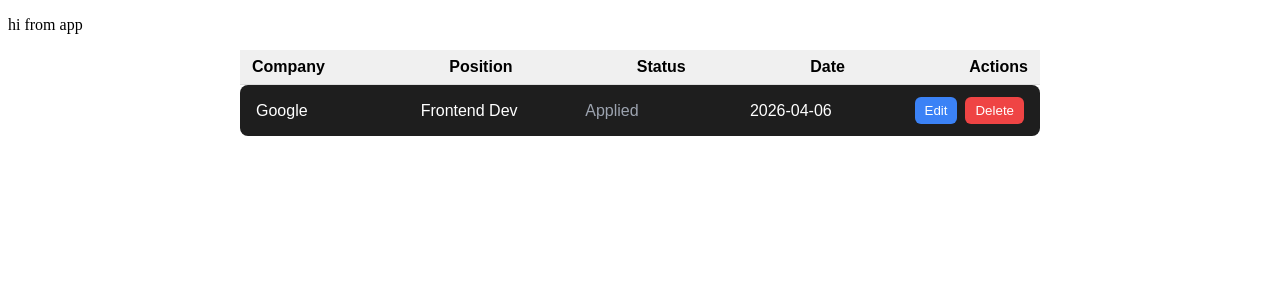
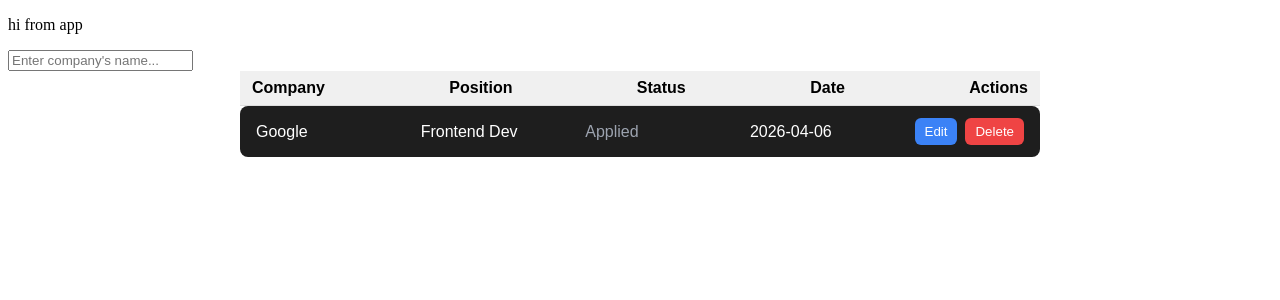
Before and after one commit to HanKwan/Job-application-tracker, a React (Vite) app: page / in a window 1280 px wide. Shown: the top 300 px of the page. Built offline with nearby package versions, Linux system fonts and the light colour scheme.

Commit message:
feat: make basic connection for app-list, app-item, app-form and home page

```diff
--- a/src/App.tsx
+++ b/src/App.tsx
@@ -1,24 +1,14 @@
-import ApplicationList from './components/ApplicationList'
 import './css/App.css'
-import type { AppItem } from './types/AppType'
+import Home from './pages/Home'
 
 function App() {
 
-  const applications: AppItem[] = [
-  {
-    id: 1,
-    company: "Google",
-    position: "Frontend Dev",
-    status: "Applied",
-    date: "2026-04-06"
-  }
-]
 
 
   return (
     <>
       <p>hi from app</p>
-      <ApplicationList applications={applications}/>
+      <Home />
     </>
 
   )
--- /dev/null
+++ b/src/components/ApplicationForm.tsx
@@ -0,0 +1,18 @@
+import { useState } from "react"
+
+const ApplicationForm = () => {
+
+    const [company, setCompany] = useState([])
+    const [newCompany, setNewCompany] = useState("")
+
+    return (
+        <div className="app-form">
+            <input type="text"
+                    className="company-name"
+                    onChange={(e) => setNewCompany(e.target.value)}
+                    placeholder="Enter company's name..."/>
+        </div>
+    )
+}
+
+export default ApplicationForm
--- a/src/components/ApplicationList.tsx
+++ b/src/components/ApplicationList.tsx
@@ -17,7 +17,9 @@ const ApplicationList = ({ applications }: ApplicationProps) => {
                 <span>Date</span>
                 <span>Actions</span>
             </div>
-            {applications.map(app => <ApplicationItem key={app.id} app={app}/>)}
+            {applications.map(app =>
+                <ApplicationItem key={app.id} app={app}/>
+            )}
         </div>
     )
 
--- /dev/null
+++ b/src/pages/Home.tsx
@@ -0,0 +1,27 @@
+import ApplicationForm from "../components/ApplicationForm"
+import ApplicationList from "../components/ApplicationList"
+import type { AppItem } from "../types/AppType"
+
+function Home () {
+
+    const applications: AppItem[] = [
+    {
+        id: 1,
+        company: "Google",
+        position: "Frontend Dev",
+        status: "Applied",
+        date: "2026-04-06"
+    }
+    ]
+
+
+    return (
+        <>
+            <ApplicationForm />
+            <ApplicationList applications={applications}/>
+        </>
+
+    )
+}
+
+export default Home
```
